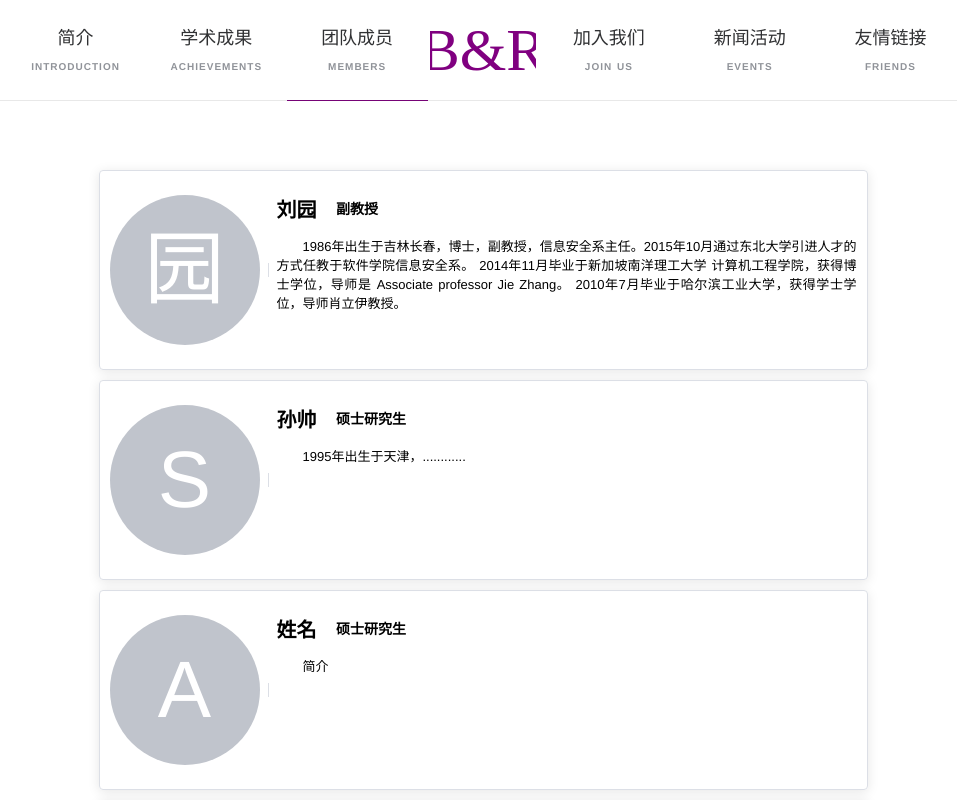
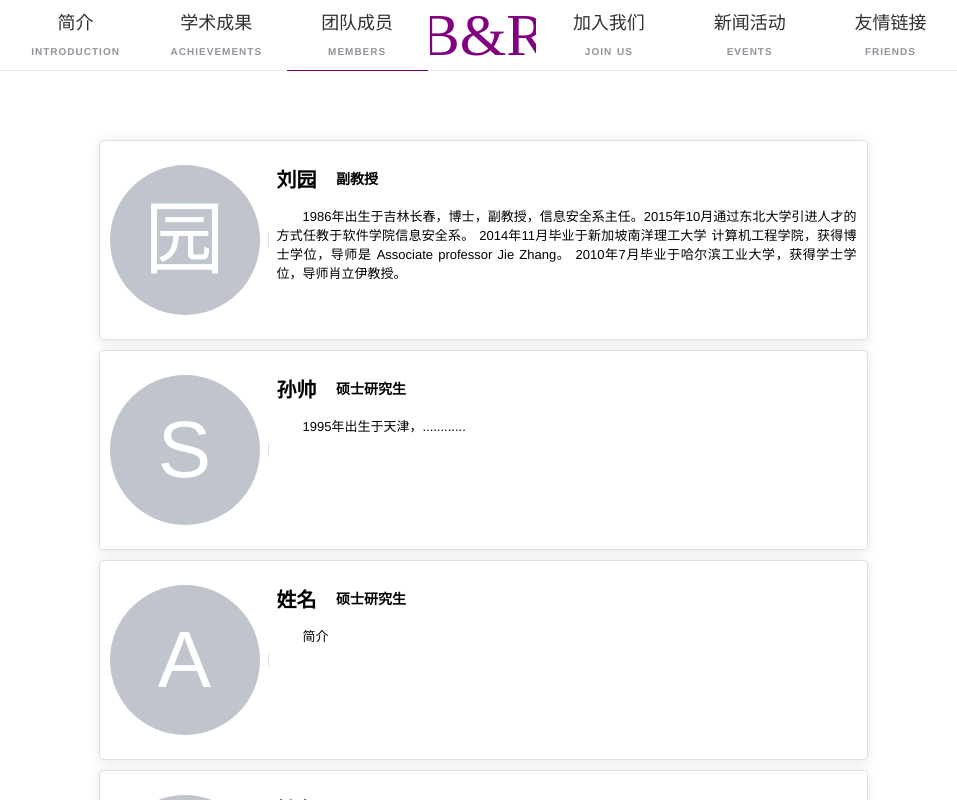
Before and after one commit to thothsun/blockchain-lab, a Nuxt app: page /members in a window 1280 px wide. Shown: the top 800 px of the page, without its empty margins (157-1114 px from the left). Built offline with nearby package versions, Linux system fonts and the light colour scheme.

Commit message:
修改顶部导航栏高度

```diff
--- a/assets/navi.css
+++ b/assets/navi.css
@@ -10,7 +10,7 @@
     top: 0;
     left: 0;
     width: 100%;
-    height: 100px;
+    height: 70px;
     min-width: 1024px;
     z-index: 9997
 }
--- a/components/myheader.vue
+++ b/components/myheader.vue
@@ -1,6 +1,4 @@
 <template>
-
-
   <el-container class="navi navi-outside-wrapper">
     <div class="navi-wrapper">
       <div class="navi-background">
--- a/layouts/default.vue
+++ b/layouts/default.vue
@@ -24,7 +24,7 @@
   }
 
   .main-content {
-    min-height: calc(100vh - 160px) /* 160px = header 100px + footer 60px */
+    min-height: calc(100vh - 130px) /* 160px = header 70px + footer 60px */
   }
 
   h1 {
```
